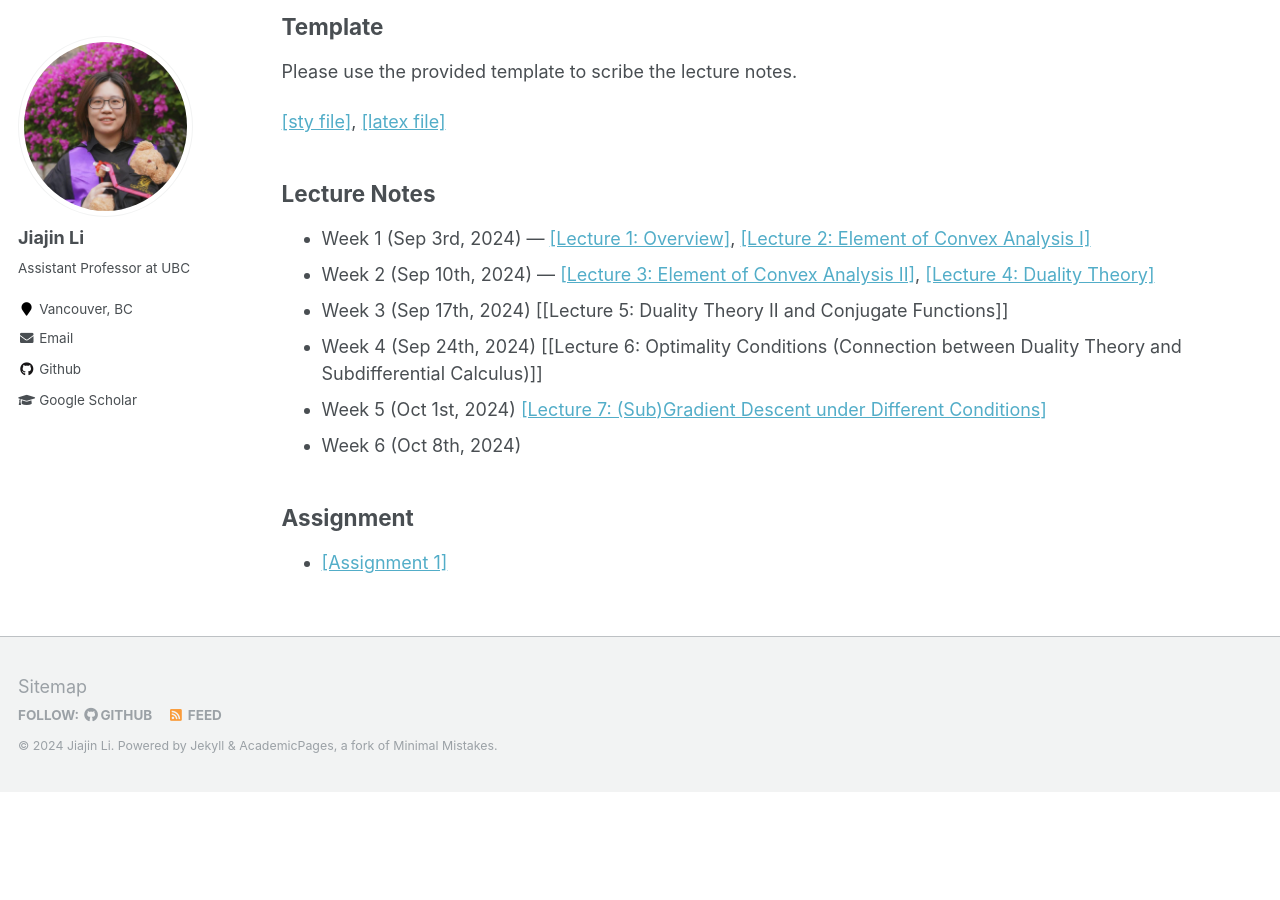
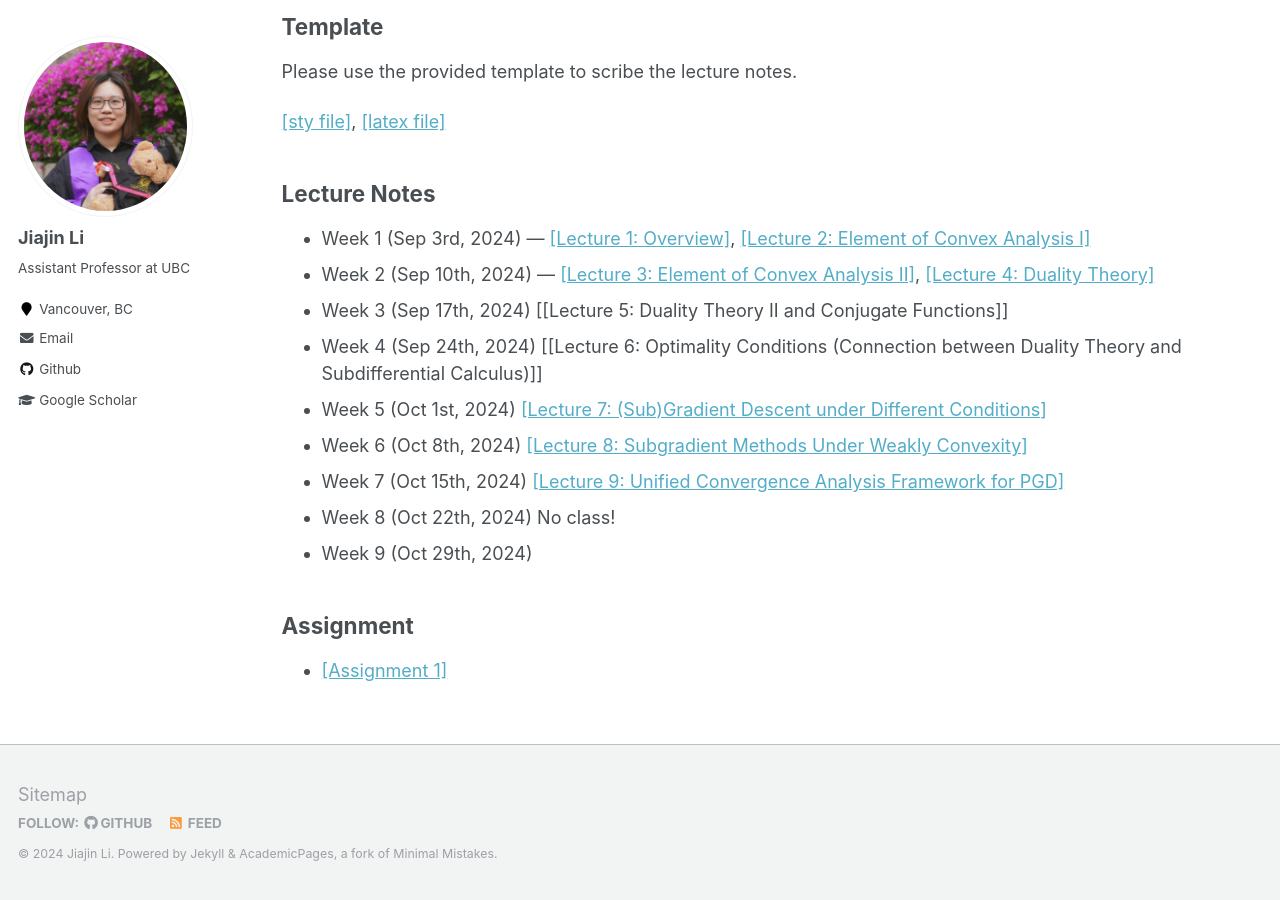
Before and after one commit to gerrili1996/gerrili1996.github.io, a Jekyll site: the page built from _pages/comm616.md, in a window 1280 px wide and 900 px high, scrolled down 607 px. Built offline with Jekyll 4.4.1, drawn with Linux system fonts in a browser that asks for light colours; before the commit the page ends 1399 px from its top, so only the background shows below that.

Commit message:
update lecture notes

```diff
--- a/_pages/comm616.md
+++ b/_pages/comm616.md
@@ -29,7 +29,13 @@ Please use the provided template to scribe the lecture notes.
 - Week 3 (Sep 17th, 2024)   [[Lecture 5: Duality Theory II and Conjugate Functions]]
 - Week 4 (Sep 24th, 2024)   [[Lecture 6: Optimality Conditions (Connection between Duality Theory and Subdifferential Calculus)]]
 - Week 5 (Oct 1st, 2024) [[Lecture 7: (Sub)Gradient Descent under Different Conditions]](https://gerrili1996.github.io/files/Lecture_7_COMM616.pdf)
-- Week 6 (Oct 8th, 2024)
+- Week 6 (Oct 8th, 2024) [[Lecture 8: Subgradient Methods Under Weakly Convexity]](https://gerrili1996.github.io/files/Lecture_8_COMM616.pdf)
+- Week 7 (Oct 15th, 2024) [[Lecture 9: Unified Convergence Analysis Framework for PGD]](https://gerrili1996.github.io/files/Lecture_9_COMM616.pdf)
+- Week 8 (Oct 22th, 2024) No class!
+- Week 9 (Oct 29th, 2024)
+
+
+
 
 ## Assignment
 
```
Also changed, not shown: 4 other files.
